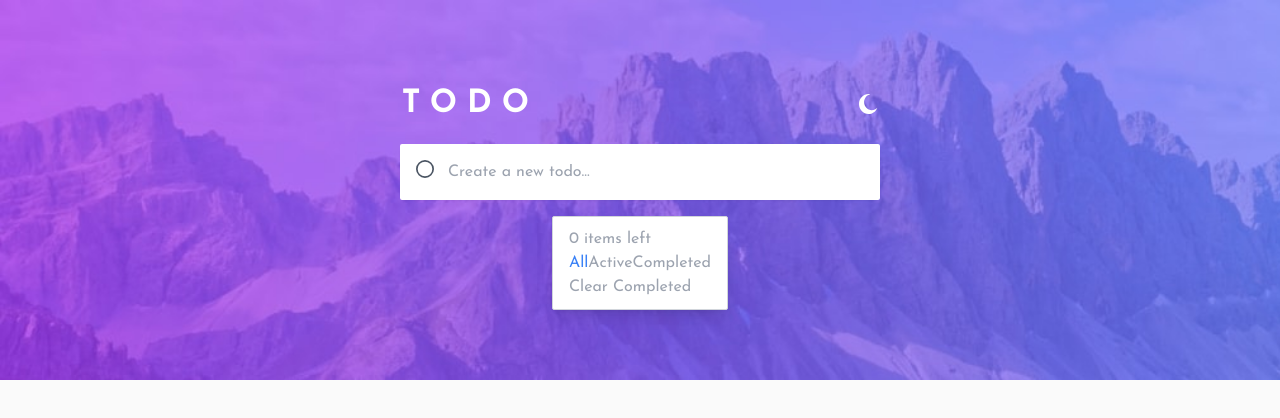
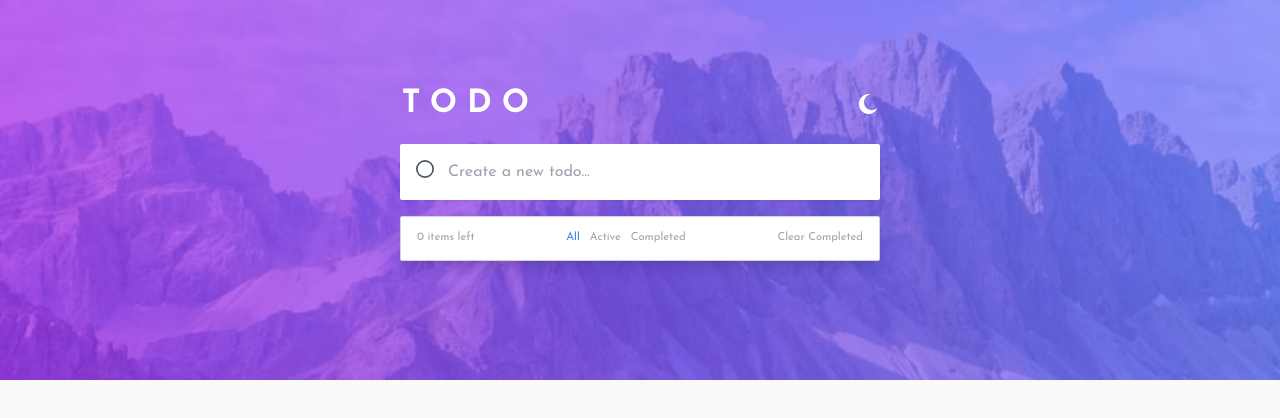
Before and after one commit to ishitaraina1807/Taskify, a React (Create React App) app: page / in a window 1280 px wide. Shown: the top 418 px of the page. Built offline with nearby package versions, Linux system fonts and the light colour scheme.

Commit message:
Update App.css

```diff
--- a/src/App.css
+++ b/src/App.css
@@ -86,3 +86,18 @@ cursor: pointer;
     border: 1px solid #ccc;
     border-radius: 50%;
 }
+.last-box{
+    width: 30rem;
+    height: 2.8rem;
+    align-items: center;
+    display: flex;
+    justify-content: space-between;
+    font-size: 0.7rem;
+}
+.sections{
+    gap: 10px;
+}
+.sections p:hover{
+    color: hsl(235, 19%, 35%);
+    cursor: pointer;
+}
```
